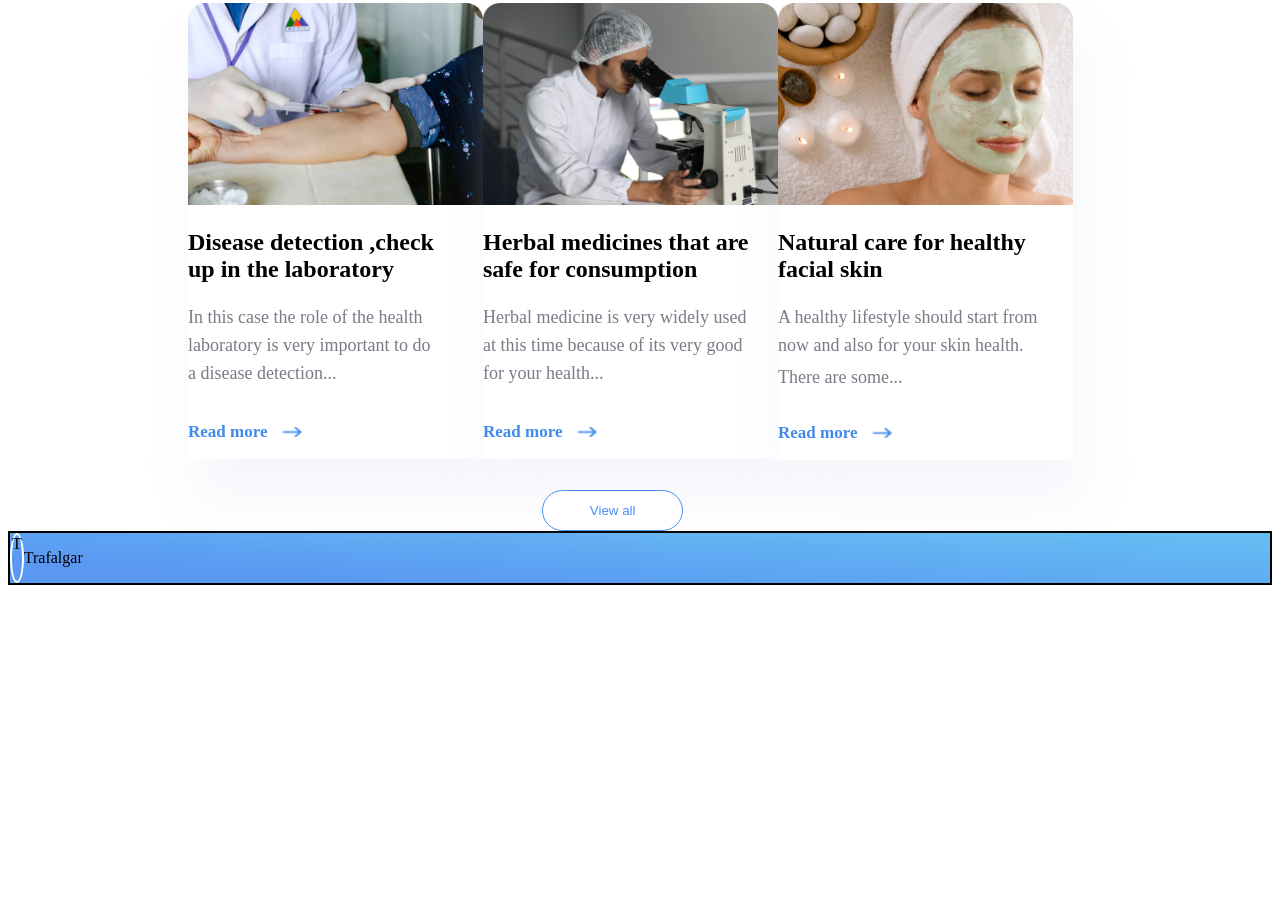
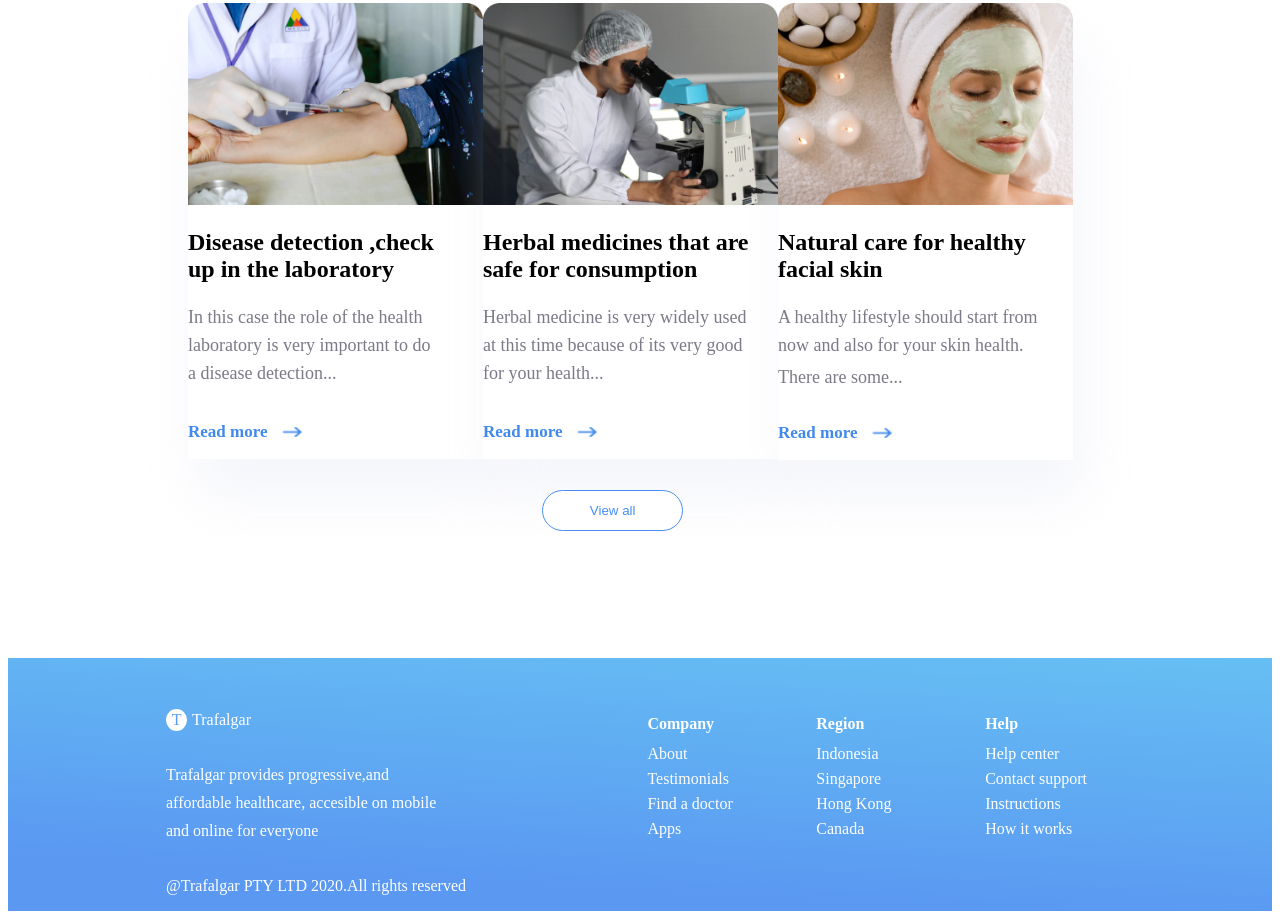
Before and after one commit to poonamgahatraj/virtualhealthcare_design, a plain HTML site: page index.html in a window 1280 px wide. Shown: the part 3270-4189 px from the top of the page. Before the commit the page ends 3863 px from the top, so only its background shows below. Drawn offline with Linux system fonts and the light colour scheme.

Commit message:
index.html

```diff
--- a/index.html
+++ b/index.html
@@ -256,16 +256,52 @@
         </div>
 
         <div class="box7">
+         <div class="content5">
             <div class="Trafalgar">
-                <div style="display:flex;">
-                    <div style="border:2px solid white;border-radius:50%;">
-                    T </div>
-                    <div><p>Trafalgar</p></div>
+                <div style="display:flex; flex-direction: column;">
+                    <div style="display:flex;justify-content: center;width:85px;align-items: center;">
+                    <div style="border:2px solid white;border-radius:50%;text-align: center; background: white; color: #5B9BF3;width:20px;margin-right: 5px; "> T </div>
+                    <div><p style="color:#FFFFFF;">Trafalgar</p></div>
+                    </div>
+                    <div>
+                        <p style="color: #FFFFFF;Size: 18px;Line-height: 28px; width:63%;">Trafalgar provides progressive,and affordable healthcare, accesible on mobile and online for everyone</p>
+                    </div>
+                    <div>
+                        <p style="color: #FFFFFF;">@Trafalgar PTY LTD 2020.All rights reserved</p>
+                    </div>
                 </div>
             </div>
-            <div class="company"></div>
-            <div class="region"></div>
-            <div class="help"></div>
+            <div class="company">
+
+                <ul style="color:white;list-style-type: none;line-height: 25px;">
+                    <li style="font-weight: 700;margin-bottom: 5px;">Company</li>
+                    <li>About</li>
+                    <li>Testimonials</li>
+                    <li>Find a doctor</li>
+                    <li>Apps</li>
+                </ul>
+            </div>
+            <div class="region">
+
+                <ul style="color:white;list-style-type: none;line-height: 25px;">
+                    <li style="font-weight: 700;margin-bottom: 5px;">Region</li>
+                    <li>Indonesia</li>
+                    <li>Singapore</li>
+                    <li>Hong Kong</li>
+                    <li>Canada</li>
+                </ul>
+            </div>
+            <div class="help">
+
+                <ul style="color:white;list-style-type: none;line-height: 25px;">
+                    <li style="font-weight: 700;margin-bottom: 5px;">Help</li>
+                    <li>Help center</li>
+                    <li>Contact support</li>
+                    <li>Instructions</li>
+                    <li>How it works</li>
+                </ul>
+            </div>
+         </div>
         </div>
     </div>
 </body>
--- a/virtualhealth.css
+++ b/virtualhealth.css
@@ -220,7 +220,28 @@
 }
 .box7
 {
-    border:2px solid black;
+
     background: linear-gradient(183.41deg, #67C3F3 -8.57%, #5A98F2 82.96%);
     display:flex;
+    justify-content: center;
+    margin-top:10%;
 }
+
+.content5
+{
+   display:flex;
+   width: 75%;
+    margin-top: 3%;
+}
+.company
+{
+    width:250px;
+}
+.region
+{
+    width:250px;
+}
+.help
+{
+    width:250px;
+}
```
